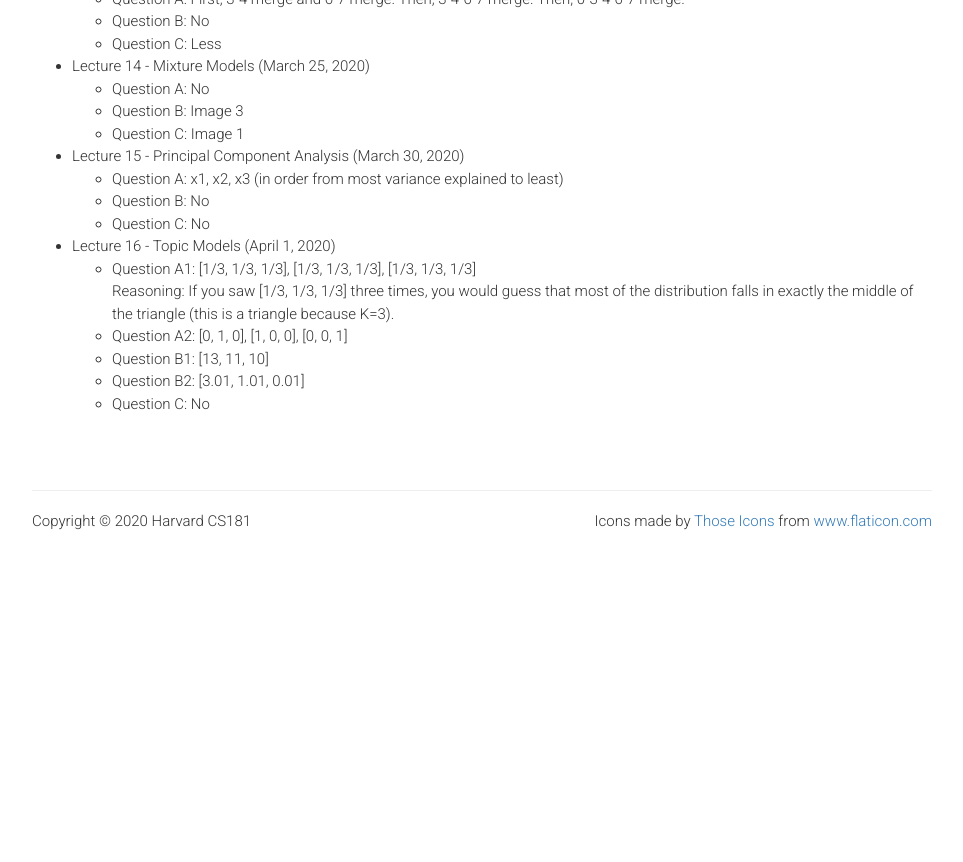
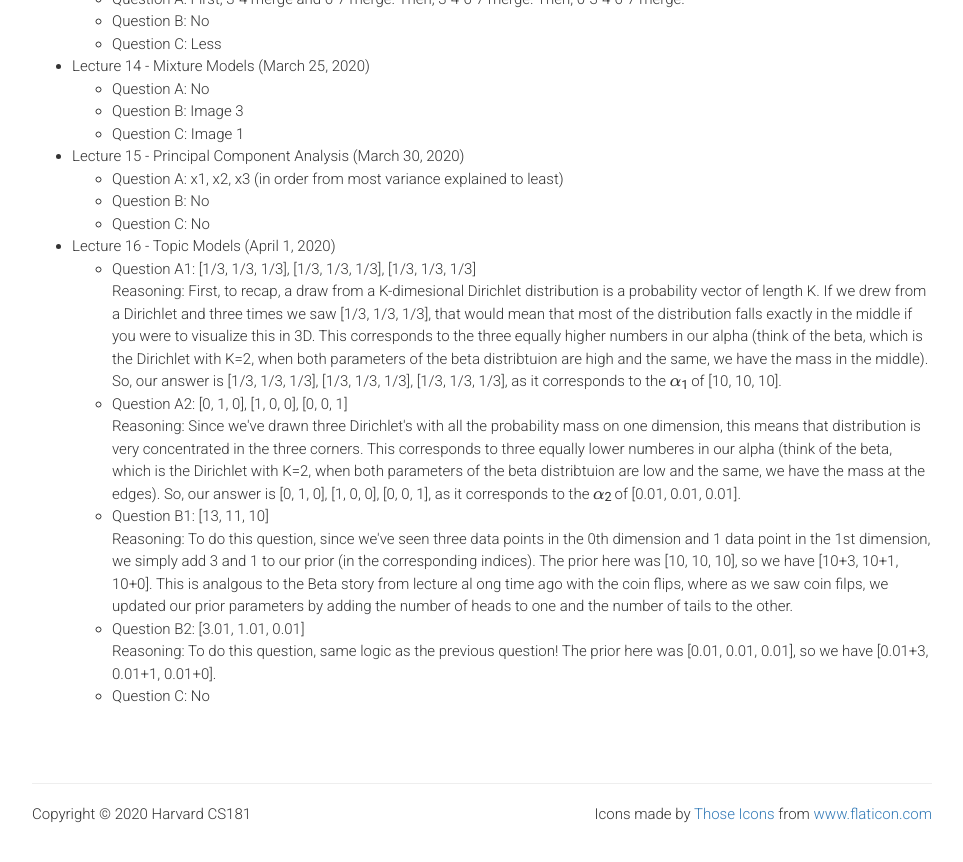
Before and after one commit to harvard-ml-courses/cs181-web-2020, a Jekyll site: the page built from ccsolutions.html, in a window 1280 px wide and 900 px high, scrolled down 1143 px. Shown: the top 862 px of the window, without its empty margins (158-1121 px from the left). Built offline with Jekyll 4.4.1, drawn with Linux system fonts in a browser that asks for light colours; formulas are drawn with MathJax 3; before the commit the page ends 1751 px from its top, so only the background shows below that.

Commit message:
push cc16 solutions reasoning

```diff
--- a/ccsolutions.html
+++ b/ccsolutions.html
@@ -114,11 +114,20 @@ weight: 0
           <ul>
             <li>Question A1: [1/3, 1/3, 1/3], [1/3, 1/3, 1/3], [1/3, 1/3, 1/3]</li>
 
-            Reasoning: If you saw [1/3, 1/3, 1/3] three times, you would guess that most of the distribution falls in exactly the middle of the triangle (this is a triangle because K=3).
+            Reasoning: First, to recap, a draw from a K-dimesional Dirichlet distribution is a probability vector of length K. If we drew from a Dirichlet and three times we saw [1/3, 1/3, 1/3], that would mean that most of the distribution falls exactly in the middle if you were to visualize this in 3D. This corresponds to the three equally higher numbers in our alpha (think of the beta, which is the Dirichlet with K=2, when both parameters of the beta distribtuion are high and the same, we have the mass in the middle). So, our answer is [1/3, 1/3, 1/3], [1/3, 1/3, 1/3], [1/3, 1/3, 1/3], as it corresponds to the $\alpha_1$ of [10, 10, 10].
 
             <li>Question A2: [0, 1, 0], [1, 0, 0], [0, 0, 1]</li>
+
+            Reasoning: Since we've drawn three Dirichlet's with all the probability mass on one dimension, this means that distribution is very concentrated in the three corners. This corresponds to three equally lower numberes in our alpha (think of the beta, which is the Dirichlet with K=2, when both parameters of the beta distribtuion are low and the same, we have the mass at the edges). So, our answer is [0, 1, 0], [1, 0, 0], [0, 0, 1], as it corresponds to the $\alpha_2$ of [0.01, 0.01, 0.01].
+
             <li>Question B1: [13, 11, 10]</li>
+
+            Reasoning: To do this question, since we've seen three data points in the 0th dimension and 1 data point in the 1st dimension, we simply add 3 and 1 to our prior (in the corresponding indices). The prior here was [10, 10, 10], so we have [10+3, 10+1, 10+0]. This is analgous to the Beta story from lecture al ong time ago with the coin flips, where as we saw coin filps, we updated our prior parameters by adding the number of heads to one and the number of tails to the other.
+
             <li>Question B2: [3.01, 1.01, 0.01]</li>
+
+            Reasoning: To do this question, same logic as the previous question! The prior here was [0.01, 0.01, 0.01], so we have [0.01+3, 0.01+1, 0.01+0].
+
             <li>Question C: No</li>
           </ul>
         </li>
```
